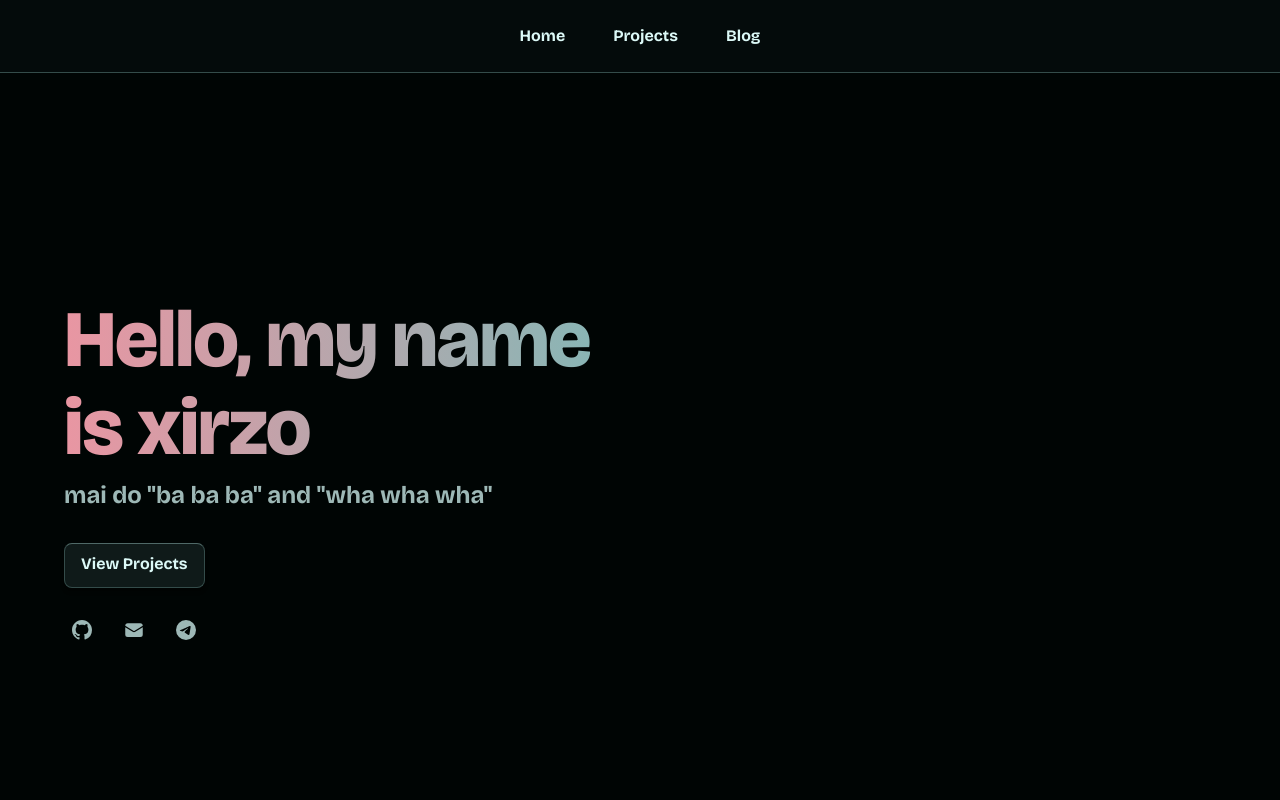
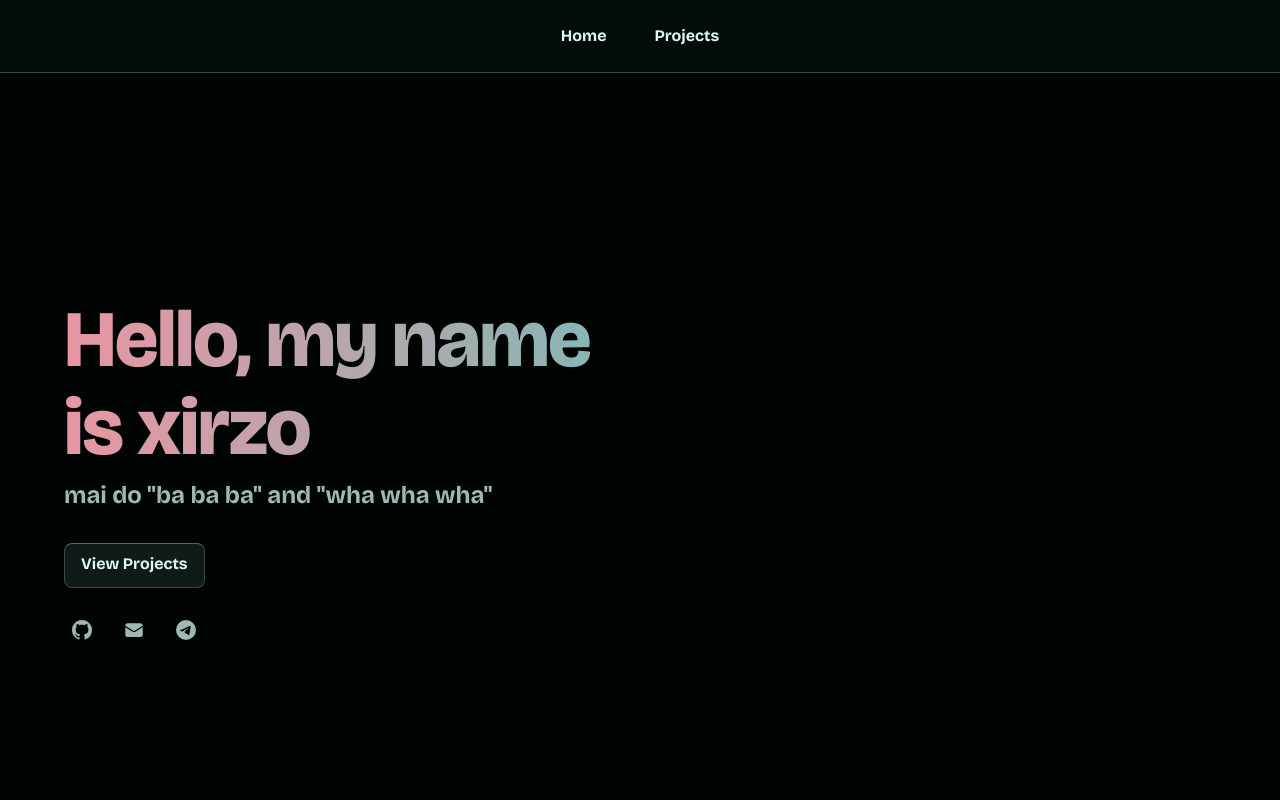
Before and after one commit to xirzo/Portfolio, a React (Vite) app: page / in a window 1280 px wide. Shown: the top 800 px of the page. Built offline with nearby package versions, Linux system fonts and the light colour scheme; no server answers.

Commit message:
chore: remove blog link

```diff
--- a/src/app/App.tsx
+++ b/src/app/App.tsx
@@ -27,10 +27,6 @@ function App() {
         {
             name: "Projects",
             onClick: () => scrollToSection(projectsSectionRef)
-        },
-        {
-            name: "Blog",
-            onClick: () => window.location.href = import.meta.env.VITE_BLOG_URL
         }
     ];
 
```
